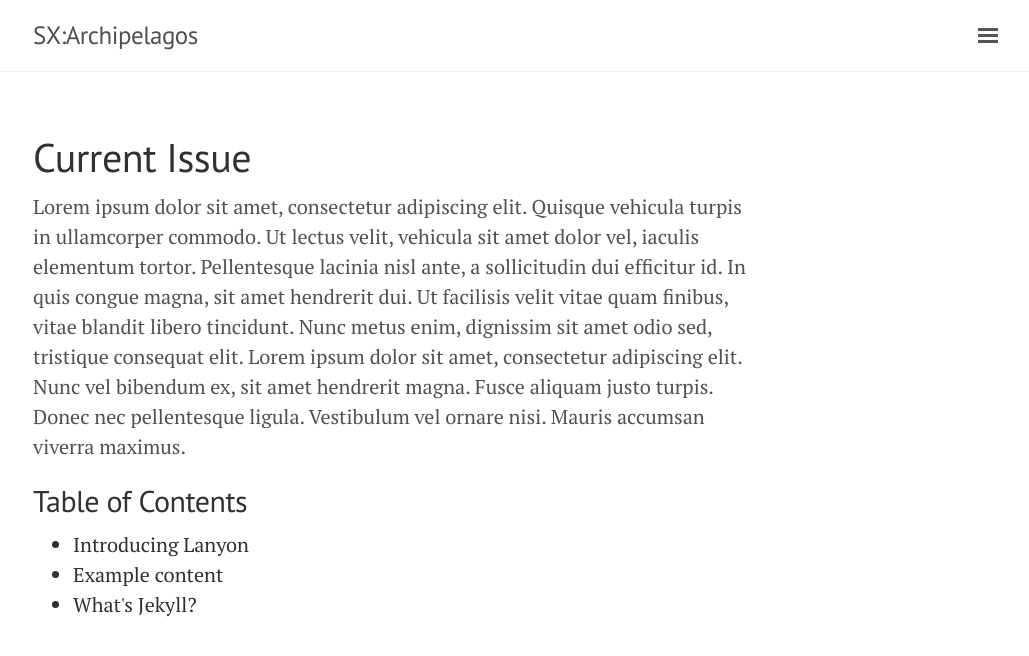
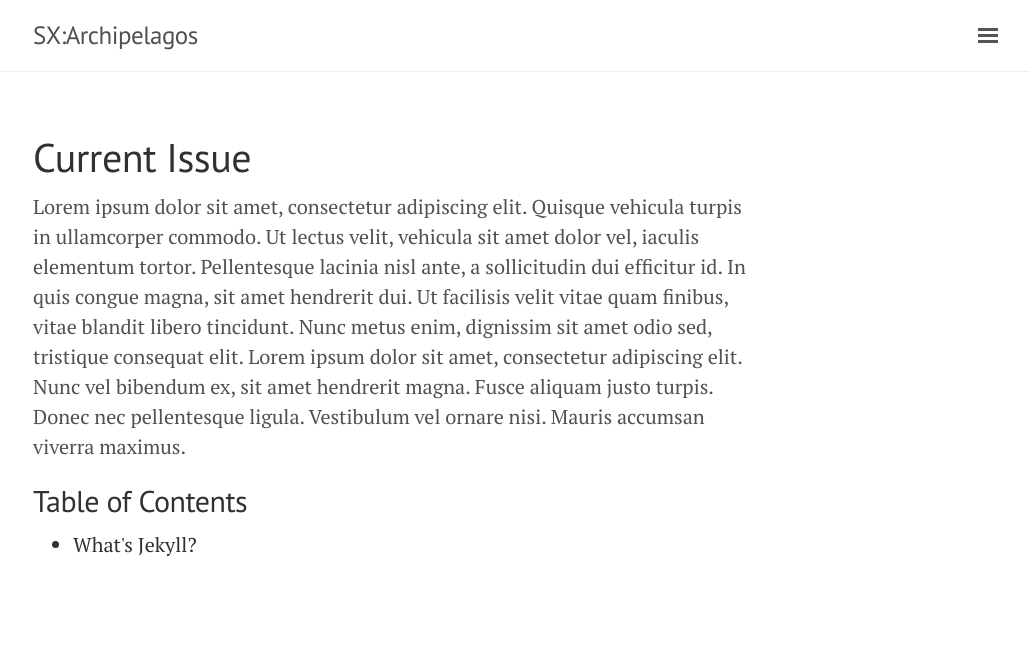
Before and after one commit to archipelagosjournal/archipelagos, a Jekyll site: the page built from index.html, in a window 1280 px wide. Shown: the top 656 px of the page, without its empty margins (247-1276 px from the left). Built offline with Jekyll 4.4.1, drawn with Linux system fonts in a browser that asks for light colours.

Commit message:
added folders and categories

```diff
--- a/index.html
+++ b/index.html
@@ -9,12 +9,13 @@ title: Home
 <div class="toc">
   <h2>Table of Contents</h2>
   <ul class="post">
-  {% for item in site.posts do %}
+{% for article in site.categories.first-issue %}
     <li class="post-title">
-      <a href="{{ site.baseurl }}{{ item.url }}">
-        {{ item.title }}
+      <a href="{{ article.url | prepend:site.baseurl }}">
+        {{ article.title }}
       </a>
     </li>
-  {% endfor %}
+{% endfor %}
+
   </ul>
 </div>
```
Also changed, not shown: _posts/first-issue/2013-12-31-whats-jekyll.md (renamed from _posts/issue1/2013-12-31-whats-jekyll.md, +1 -0 lines), 1 other file.
